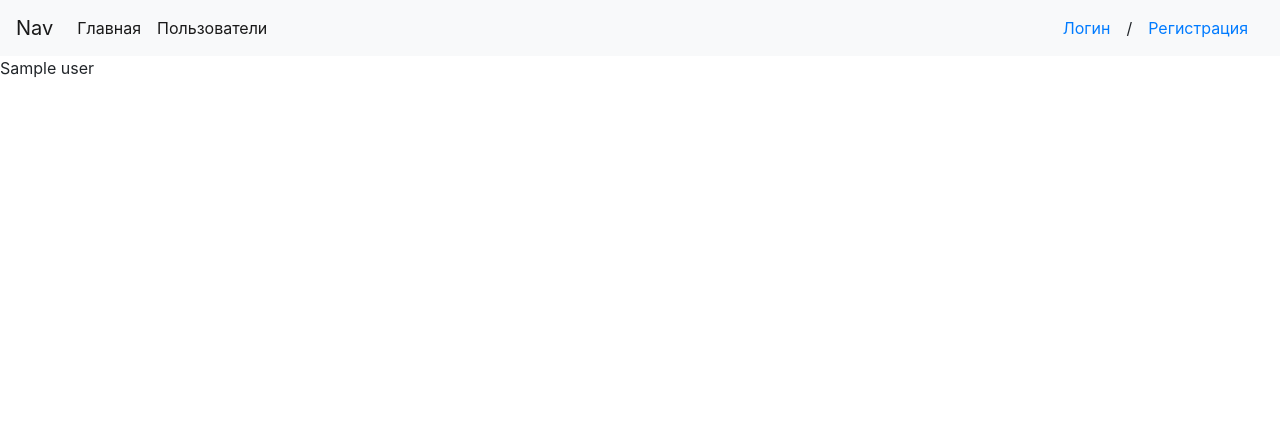
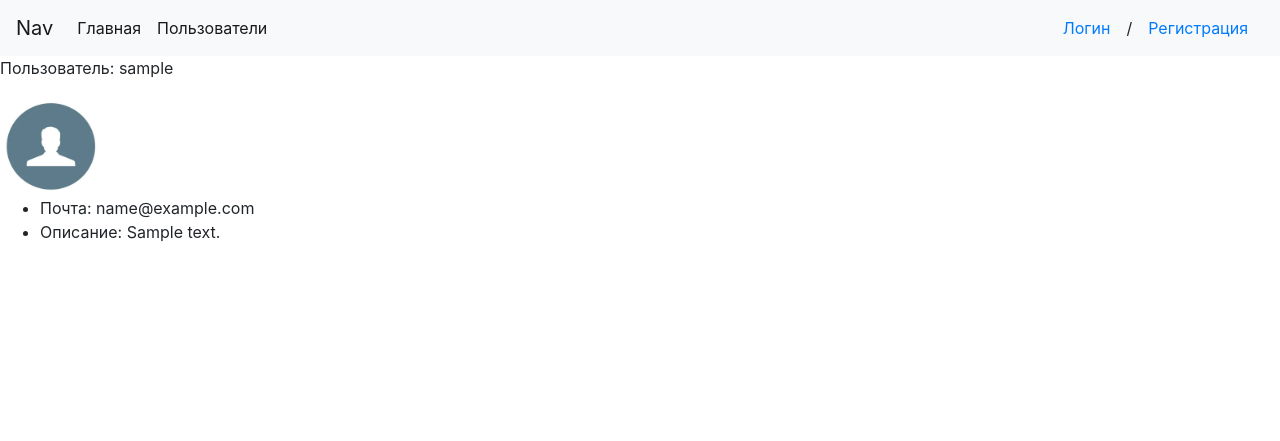
Before and after one commit to MaximBotkin/django_lyceum_plus, a Django app: template web/templates/users/user_list.html in a window 1280 px wide. Shown: the top 441 px of the page. Run offline with Django 3.2, Linux system fonts and the light colour scheme; the template is opened without the code that fills it: most values are stand-ins (such as "Sample title", 1, 10 or a date in 2020); some libraries are stand-ins or nearby versions.

Commit message:
user list small changes

```diff
--- a/web/templates/users/user_list.html
+++ b/web/templates/users/user_list.html
@@ -1,6 +1,22 @@
 {% extends 'base.html' %}
+{% load static %}
 {% block content %}
 {% for user in users %}
-    <p>{{ user }}<p>
+
+<p>Пользователь: {{ user.username }}</p>
+{% if user.avatar %}
+    <img src="{{ user.get_image_100x100.url }}">
+{% else %}
+    <img src="{% static 'user.jpg' %}" width="100" height="100">
+{% endif %}
+
+
+
+
+<ul>
+    <li>Почта: {{ user.email }}</li>
+    <li>Описание: {{ user.description|truncatewords:9 }}</li>
+</ul>
+
 {% endfor %}
 {% endblock content %}
--- a/web/users/models.py
+++ b/web/users/models.py
@@ -70,6 +70,9 @@ class CustomUser(AbstractBaseUser, PermissionsMixin):
     def get_image_400x400(self):
         return get_thumbnail(self.avatar, '400x400', crop='center', quality=60)
 
+    def get_image_100x100(self):
+        return get_thumbnail(self.avatar, '100x100', crop='center', quality=60)
+
     def get_full_name(self):
         return f'{str(self.first_name).capitalize()} {str(self.last_name).capitalize()}'
 
--- a/web/users/urls.py
+++ b/web/users/urls.py
@@ -8,5 +8,5 @@ app_name = 'users'
 urlpatterns = [
     path('', UserListView.as_view(), name='user_list'),
     path('<int:user_id>/', UserDetailView.as_view(), name='user_detail'),
-    path('profile/', ProfileView.as_view(), name='profile')
+    path('profile/', ProfileView.as_view(), name='profile'),
 ]
```
